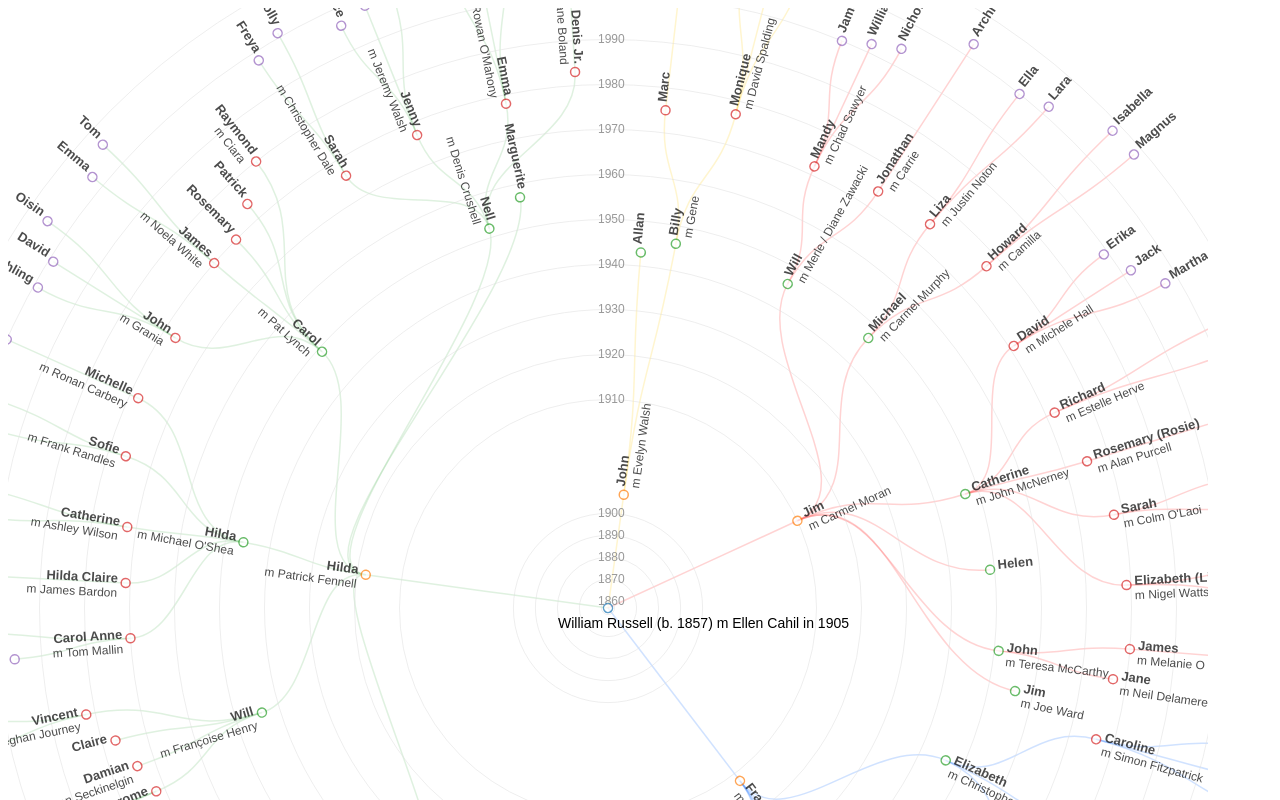
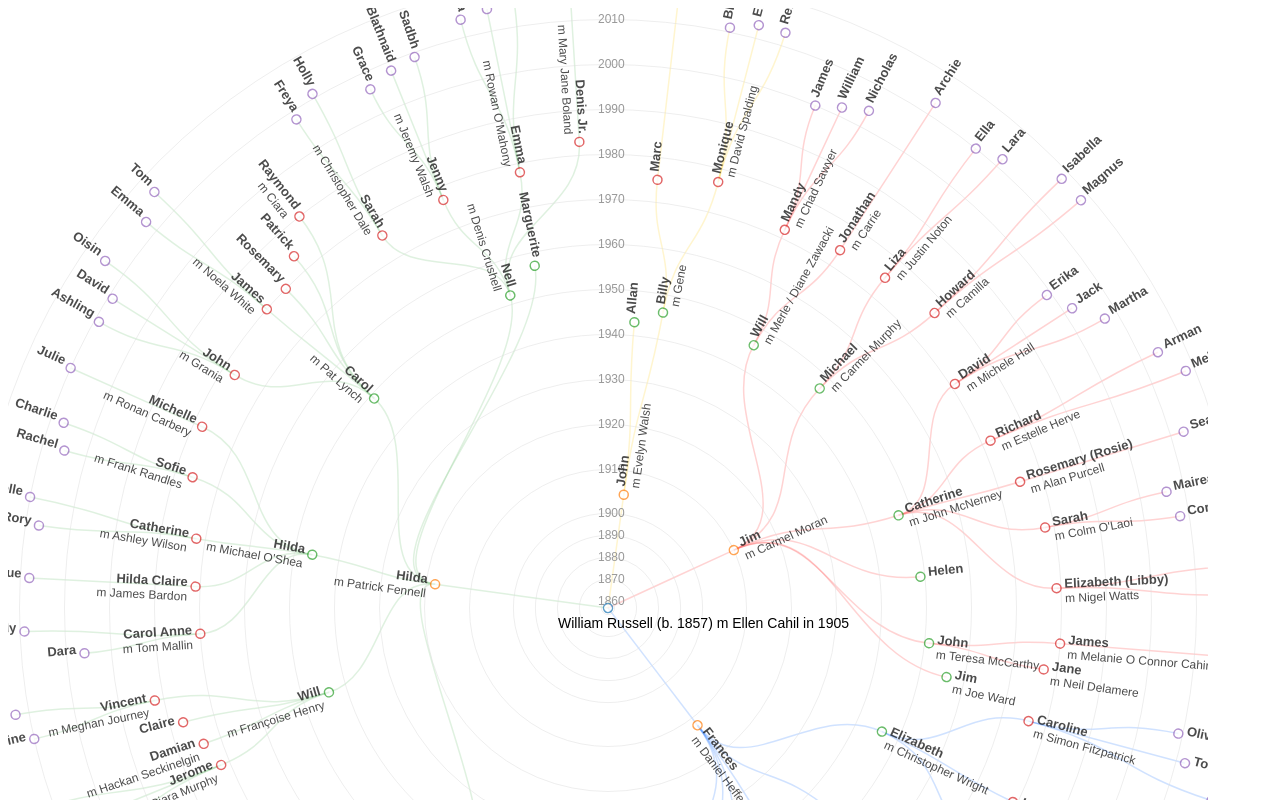
Before and after one commit to jimmyreno/jimmyreno.github.io, a plain HTML site: page genealogy.html in a window 1280 px wide. Shown: the top 800 px of the page. Drawn offline with nearby package versions, Linux system fonts and the light colour scheme.

Commit message:
Update genealogy.html

```diff
--- a/genealogy.html
+++ b/genealogy.html
@@ -55,7 +55,7 @@ function yearToY(year) {
     return (year-1857)*2.2;
   }
   else {
-    return ((year-1857)*4.5) - 30;
+    return ((year-1857)*4.5) - 100;
   }
   // return (year-1857)*3.5;
 }
```
